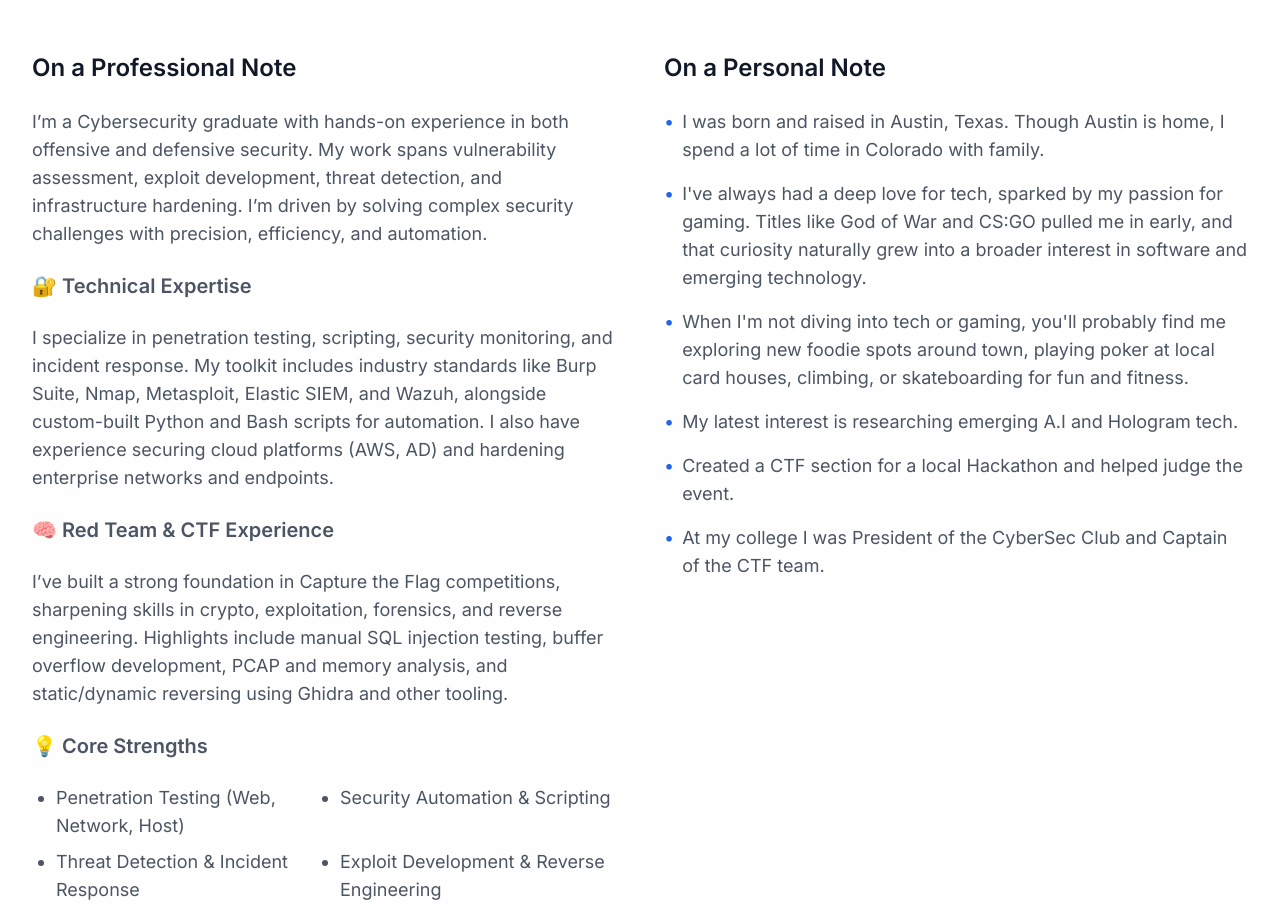
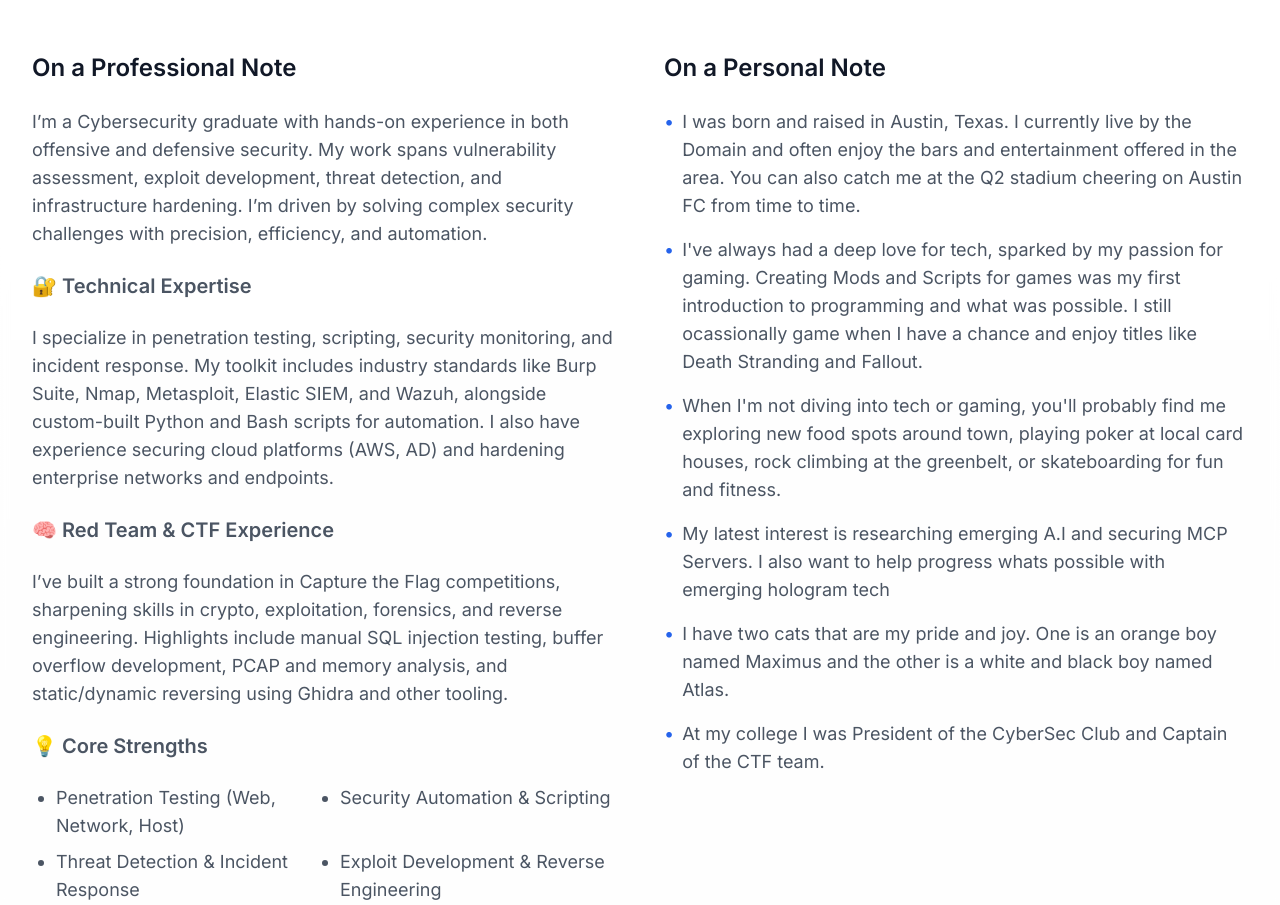
Before and after one commit to GageGotya/Personal-Website, a Next.js app: page / in a window 1280 px wide. Shown: the part 912-1817 px from the top of the page. Built offline with nearby package versions, Linux system fonts and the light colour scheme.

Commit message:
Update page.tsx

```diff
--- a/src/app/page.tsx
+++ b/src/app/page.tsx
@@ -93,23 +93,23 @@ export default function Home() {
                 <ul className="space-y-4 text-lg text-gray-600 dark:text-gray-300">
                   <li className="flex items-start">
                     <span className="text-blue-600 mr-2">•</span>
-                    I was born and raised in Austin, Texas. Though Austin is home, I spend a lot of time in Colorado with family.
+                    I was born and raised in Austin, Texas. I currently live by the Domain and often enjoy the bars and entertainment offered in the area. You can also catch me at the Q2 stadium cheering on Austin FC from time to time.
                   </li>
                   <li className="flex items-start">
                     <span className="text-blue-600 mr-2">•</span>
-                    I've always had a deep love for tech, sparked by my passion for gaming. Titles like God of War and CS:GO pulled me in early, and that curiosity naturally grew into a broader interest in software and emerging technology.
+                    I've always had a deep love for tech, sparked by my passion for gaming. Creating Mods and Scripts for games was my first introduction to programming and what was possible. I still ocassionally game when I have a chance and enjoy titles like Death Stranding and Fallout.
                   </li>
                   <li className="flex items-start">
                     <span className="text-blue-600 mr-2">•</span>
-                    When I'm not diving into tech or gaming, you'll probably find me exploring new foodie spots around town, playing poker at local card houses, climbing, or skateboarding for fun and fitness.
+                    When I'm not diving into tech or gaming, you'll probably find me exploring new food spots around town, playing poker at local card houses, rock climbing at the greenbelt, or skateboarding for fun and fitness.
                   </li>
                   <li className="flex items-start">
                     <span className="text-blue-600 mr-2">•</span>
-                    My latest interest is researching emerging A.I and Hologram tech.
+                    My latest interest is researching emerging A.I and securing MCP Servers. I also want to help progress whats possible with emerging hologram tech
                   </li>
                   <li className="flex items-start">
                     <span className="text-blue-600 mr-2">•</span>
-                    Created a CTF section for a local Hackathon and helped judge the event.
+                    I have two cats that are my pride and joy. One is an orange boy named Maximus and the other is a white and black boy named Atlas.
                   </li>
                   <li className="flex items-start">
                     <span className="text-blue-600 mr-2">•</span>
```
